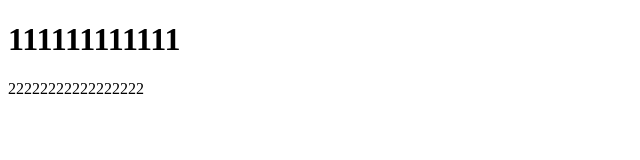
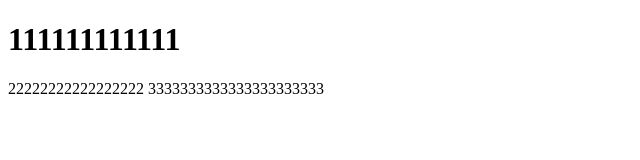
Before and after one commit to Andrew314150/rep1, a plain HTML site: page index.html in a window 1280 px wide. Shown: the whole page, without its empty margins (0-640 px from the left). Drawn offline with Linux system fonts and the light colour scheme.

Commit message:
Update index.html

```diff
--- a/index.html
+++ b/index.html
@@ -3,3 +3,8 @@
   <body>
     <h1>111111111111</h1>
       22222222222222222
+
+
+<script>
+  document.write('3333333333333333333333');
+ </script>
```
